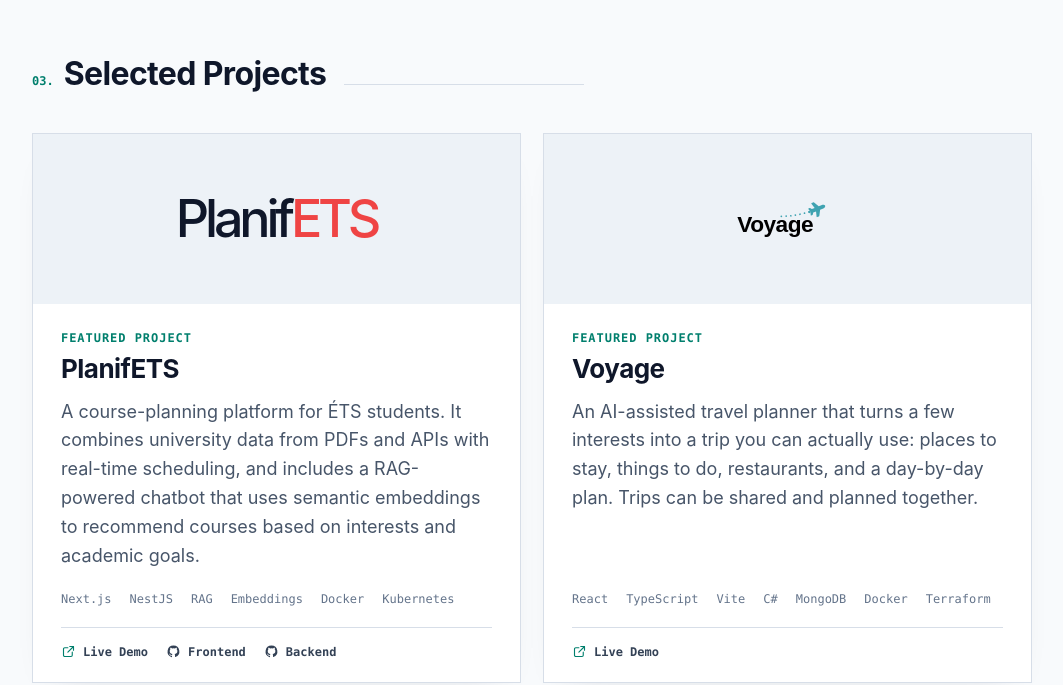
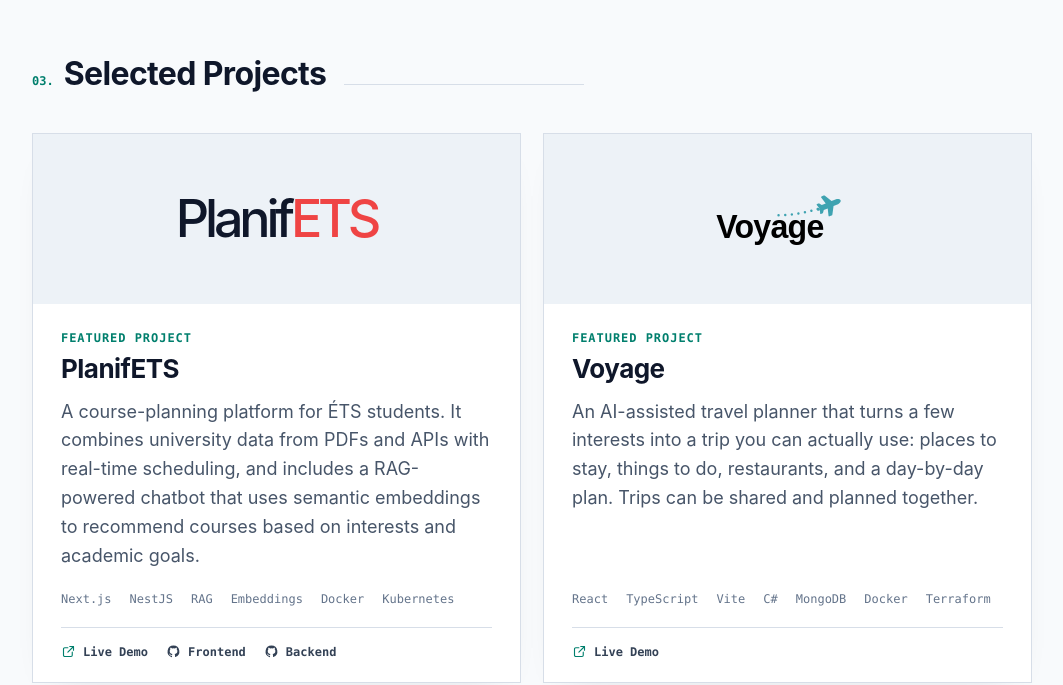
Before and after one commit to mhd-hi/web-portfolio, a Gatsby site: page / in a window 1280 px wide. Shown: the part 2163-2848 px from the top of the page, without its empty margins (30-1093 px from the left). Built offline with nearby package versions, Linux system fonts and the light colour scheme; Gatsby itself is replaced by a stand-in of ours.

```diff
--- a/src/styles/global.css
+++ b/src/styles/global.css
@@ -688,7 +688,7 @@ footer a {
 
 .project-logo-voyage {
   height: auto;
-  width: min(52%, 120px);
+  width: min(80%, 170px);
 }
 
 .project-logo-voyage-light {
```
Also changed, not shown: package.json (+11 -10 lines), .github/workflows/deploy.yml, README.md, 2 other files.
